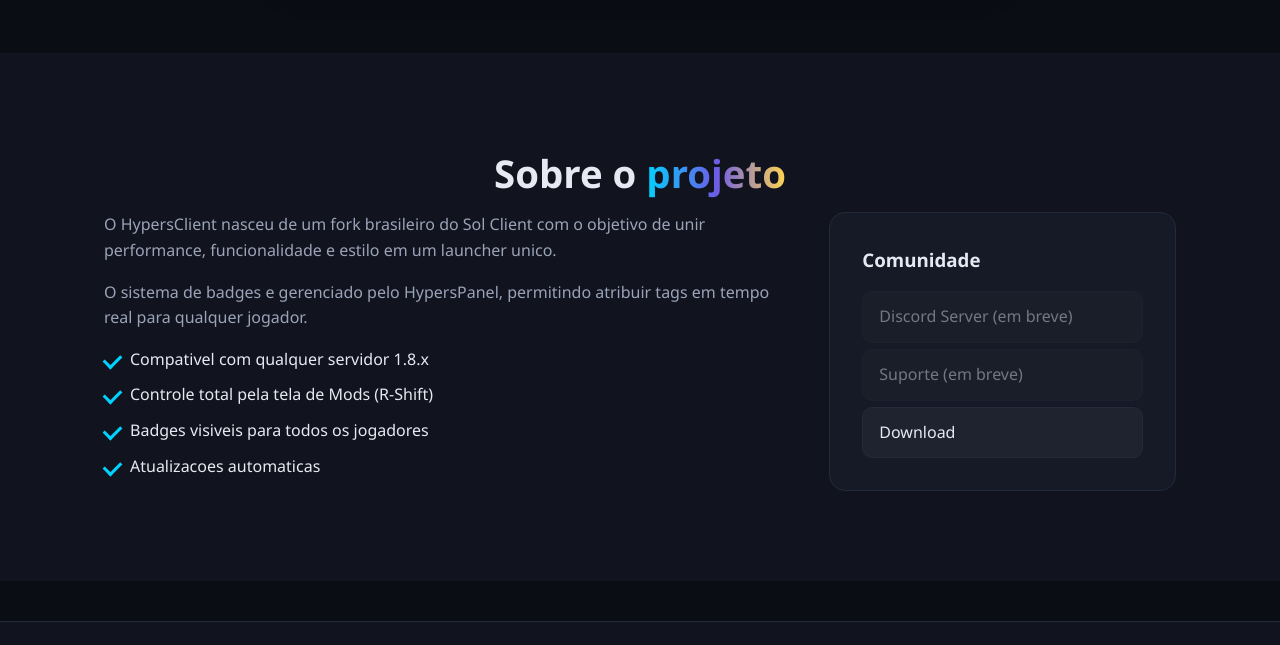
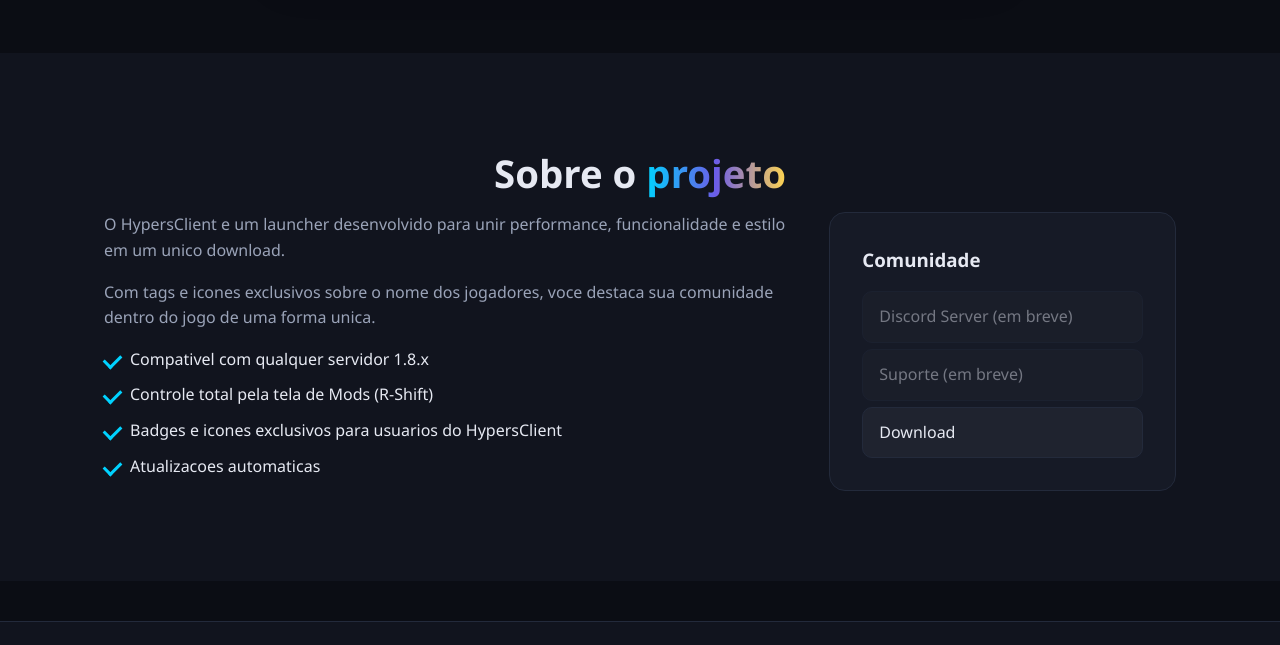
Before and after one commit to vnzinhypers-prog/vnzinhypers-prog.github.io, a plain HTML site: page index.html in a window 1280 px wide. Shown: the part 3543-4188 px from the top of the page. Drawn offline with Linux system fonts and the light colour scheme; no server answers.

Commit message:
site: texto sobre o client sem mencoes a Sol Client ou ao painel

```diff
--- a/index.html
+++ b/index.html
@@ -178,12 +178,12 @@
 		<h2 class="section-title">Sobre o <span class="gradient-text">projeto</span></h2>
 		<div class="about-grid">
 			<div class="about-text">
-				<p>O HypersClient nasceu de um fork brasileiro do Sol Client com o objetivo de unir performance, funcionalidade e estilo em um launcher unico.</p>
-				<p>O sistema de badges e gerenciado pelo HypersPanel, permitindo atribuir tags em tempo real para qualquer jogador.</p>
+				<p>O HypersClient e um launcher desenvolvido para unir performance, funcionalidade e estilo em um unico download.</p>
+				<p>Com tags e icones exclusivos sobre o nome dos jogadores, voce destaca sua comunidade dentro do jogo de uma forma unica.</p>
 				<ul class="about-list">
 					<li>Compativel com qualquer servidor 1.8.x</li>
 					<li>Controle total pela tela de Mods (R-Shift)</li>
-					<li>Badges visiveis para todos os jogadores</li>
+					<li>Badges e icones exclusivos para usuarios do HypersClient</li>
 					<li>Atualizacoes automaticas</li>
 				</ul>
 			</div>
```
